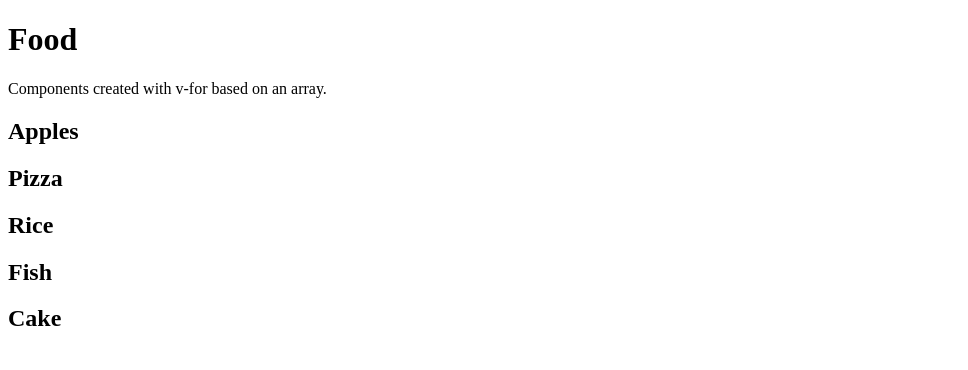
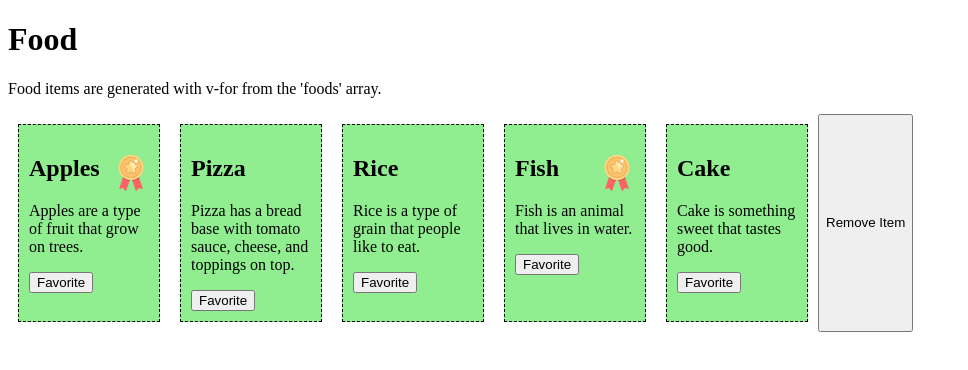
Before and after one commit to kornev-zhora/vue.learn, a Vue app in the folder w3school/: page / in a window 1280 px wide. Shown: the top 370 px of the page, without its empty margins (0-968 px from the left). Built offline with nearby package versions, Linux system fonts and the light colour scheme.

Commit message:
Vue Fallthrough Attributes
https://www.w3schools.com/vue/vue_fallthru-attr.php

```diff
--- a/w3school/src/App.vue
+++ b/w3school/src/App.vue
@@ -1,10 +1,18 @@
 <template>
   <h1>Food</h1>
-  <p>Components created with v-for based on an array.</p>
+  <p>Food items are generated with v-for from the 'foods' array.</p>
   <div id="wrapper">
     <food-item
         v-for="x in foods"
-        v-bind:food-name="x"/>
+        :key="x.name"
+        :food-name="x.name"
+        :food-desc="x.desc"
+        :is-favorite="x.favorite"
+        @toggle-favorite="receiveEmit"
+    />
+
+    <button @click="removeItem">Remove Item</button>
+
   </div>
 </template>
 
@@ -12,8 +20,49 @@
 export default {
   data() {
     return {
-      foods: ['Apples','Pizza','Rice','Fish','Cake']
+      foods: [
+        { name: 'Apples',
+          desc: 'Apples are a type of fruit that grow on trees.',
+          favorite: true },
+        { name: 'Pizza',
+          desc: 'Pizza has a bread base with tomato sauce, cheese, and toppings on top.',
+          favorite: false },
+        { name: 'Rice',
+          desc: 'Rice is a type of grain that people like to eat.',
+          favorite: false },
+        { name: 'Fish',
+          desc: 'Fish is an animal that lives in water.',
+          favorite: true },
+        { name: 'Cake',
+          desc: 'Cake is something sweet that tastes good.',
+          favorite: false }
+      ]
     };
+  },
+  methods: {
+    removeItem() {
+      this.foods.splice(1,1);
+    },
+    receiveEmit(foodId) {
+      const foundFood = this.foods.find(
+          food => food.name === foodId
+      );
+      foundFood.favorite = !foundFood.favorite;
+    }
   }
 }
 </script>
+
+<style>
+#wrapper {
+  display: flex;
+  flex-wrap: wrap;
+}
+#wrapper > div {
+  border: dashed black 1px;
+  flex-basis: 120px;
+  margin: 10px;
+  padding: 10px;
+  background-color: lightgreen;
+}
+</style>
--- a/w3school/src/components/FoodItem.vue
+++ b/w3school/src/components/FoodItem.vue
@@ -1,11 +1,33 @@
 <template>
   <div>
-    <h2>{{ foodName }}</h2>
+    <h2>
+      {{ foodName }}
+
+
+      <img src="/img_quality.svg" v-show="isFavorite" alt="ksjfj">
+
+    </h2>
+    <p>{{ foodDesc }}</p>
+    <button v-on:click="toggleFavorite">Favorite</button>
   </div>
 </template>
 
 <script>
 export default {
-  props: ['foodName']
+  props: ['foodName','foodDesc','isFavorite'],
+  emits: ['toggle-favorite'],
+  methods: {
+    toggleFavorite() {
+      this.$emit('toggle-favorite', this.foodName);
+    }
+  }
+};
+</script>
+
+
+<style>
+img {
+  height: 1.5em;
+  float: right;
 }
-</script>
+</style>
```
